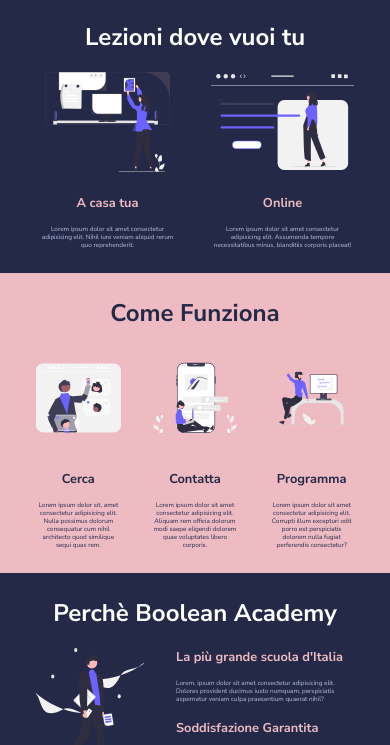
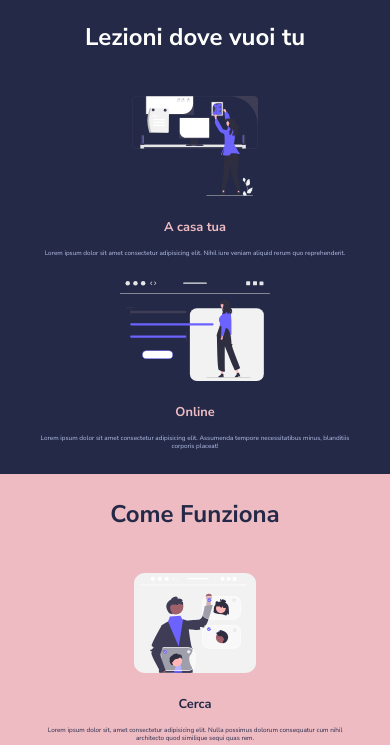
Before and after one commit to Claudio-Bernardinetti/html-css-resp-wannabe, a plain HTML site: page index.html in a window 390 px wide. Shown: the part 66-811 px from the top of the page. Drawn offline with Linux system fonts and the light colour scheme.

Commit message:
add updates to mobile

```diff
--- a/assets/css/style.css
+++ b/assets/css/style.css
@@ -130,14 +130,17 @@ img {
     SOLUZIONE RESPONSIVE
  ************************************************/
 @media screen and (max-width: 768px){
+
     .container {
         width: auto;
         margin: 0 auto;
         padding: 0 20px;
     }
+    /* LAYOUT */
 }
 
 @media screen and (max-width: 480px){
+
     .container {
         width: auto;
         height: auto;
@@ -145,13 +148,35 @@ img {
         padding: 0 20px;
     }
 
+    .row {
+        display: flex;
+        flex-wrap: wrap;
+    }
+    /* LAYOUT */
+
+    .site-header {
+        margin-top: 1.5rem;
+    }
+    /* HEADER */
+
+    .lessons .col {
+       width: 100%;
+    }
+
     .lessons .col img {
         height: 100px;
+        margin-top: 1.5rem;
         margin-bottom: 1rem;
+    }
+    /* LESSONS SECTION */
+
+    .steps .col {
+        width: 100%;
     }
 
     .steps .col img {
         height: 100px;
+        margin-top: 1.5rem;
         margin-bottom: 1rem;
     }
 
@@ -161,12 +186,7 @@ img {
         color: #232946;
         background: #eebbc3;
     }
-
-
-    .site-header {
-        margin-top: 1.5rem;
-    }
-
+    /* STEPS SECTION */
 
     h1 {
         margin-bottom: 1.5rem;
@@ -187,9 +207,10 @@ img {
     p {
         font-size: 0.4rem;
     }
-
+    /* UTILITIES */
     .why-us li {
         list-style: none;
         margin-bottom: 1rem;
     }
+    /* WHY US SECTION */
 }
```
